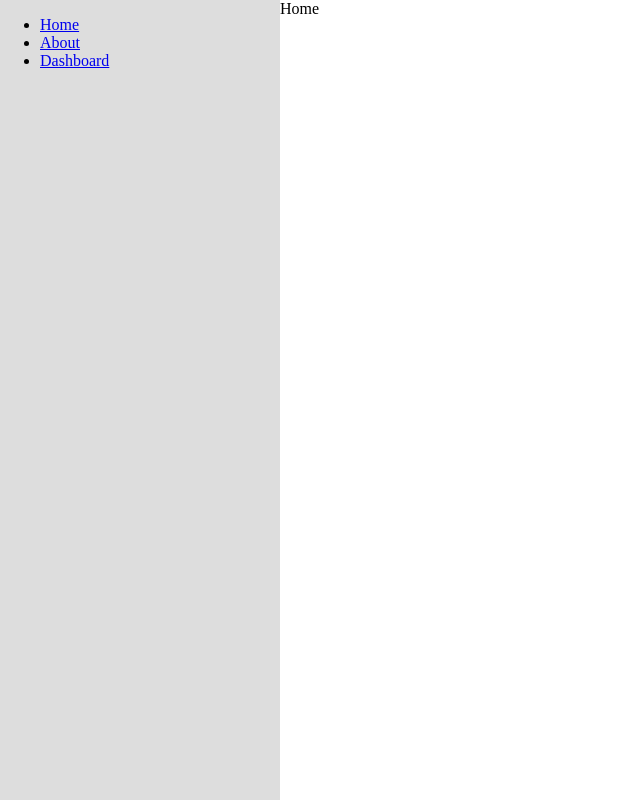
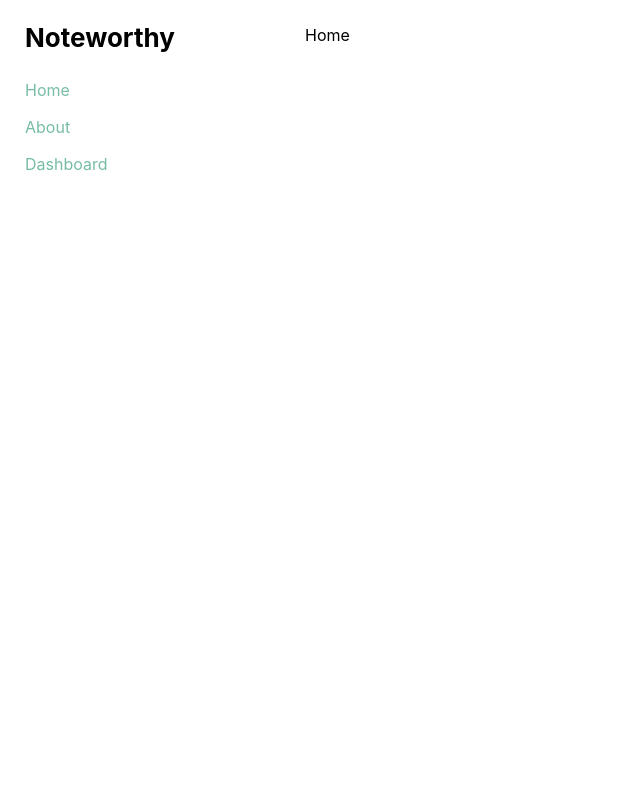
Before and after one commit to explore-free-projects/my-diaries-front-end, a React (Create React App) app: page / in a window 1280 px wide. Shown: the whole page, without its empty margins (0-640 px from the left). Built offline with nearby package versions, Linux system fonts and the light colour scheme.

Commit message:
inital design page

```diff
--- a/src/App.js
+++ b/src/App.js
@@ -7,7 +7,8 @@ import { createGlobalStyle } from 'styled-components'
 const GlobalStyle = createGlobalStyle`
   body {
     margin: 0;
-    padding: 0
+    padding: 0;
+    font-family: -apple-system,BlinkMacSystemFont,"Segoe UI",Roboto,Oxygen-Sans,Ubuntu,Cantarell,"Helvetica Neue",sans-serif;
   }
 `;
 
--- a/src/Common/main/Main.js
+++ b/src/Common/main/Main.js
@@ -5,7 +5,11 @@ import styled from 'styled-components';
 const StyledMain = styled.main `
   position: absolute;
   left: 280px;
-  overflow: auto
+  overflow: auto;
+  right: 0;
+  top: 0;
+  bottom: 0;
+  padding: 25px;
 `;
 
 class Main extends Component {
--- a/src/Common/sidenav/SideNav.js
+++ b/src/Common/sidenav/SideNav.js
@@ -7,9 +7,36 @@ const StyledNav = styled.aside `
   left: 0;
   top: 0;
   bottom: 0;
-  background-color: #ddd;
   width: 280px;
 `;
+
+const StyledLogo = styled.h1 `
+  padding: 0px 25px;
+  font-size: 26px;
+`;
+
+const StyledNavUl = styled.ul `
+  list-style:none;
+  margin: 0;
+  padding: 0 25px;
+`;
+
+const StyledNavList = styled.li `
+  margin-bottom: 5px;
+`;
+
+const StyledNavLink = styled(Link) `
+  text-decoration: none;
+  color: #77bca6;
+  font-size: 1rem;
+  display: block;
+  padding: 6px 0;
+
+  &:hover {
+    color: #4ba789;
+  }
+`;
+
 
 class SideNav extends Component {
   constructor(props) {
@@ -19,17 +46,18 @@ class SideNav extends Component {
   render() {
     return (
       <StyledNav>
-        <ul>
-          <li>
-            <Link to="/">Home</Link>
-          </li>
-          <li>
-            <Link to="/about">About</Link>
-          </li>
-          <li>
-            <Link to="/dashboard">Dashboard</Link>
-          </li>
-        </ul>
+        <StyledLogo>Noteworthy</StyledLogo>
+        <StyledNavUl>
+          <StyledNavList>
+            <StyledNavLink to="/">Home</StyledNavLink>
+          </StyledNavList>
+          <StyledNavList>
+            <StyledNavLink to="/about">About</StyledNavLink>
+          </StyledNavList>
+          <StyledNavList>
+            <StyledNavLink to="/dashboard">Dashboard</StyledNavLink>
+          </StyledNavList>
+        </StyledNavUl>
       </StyledNav>
     );
   }
```
